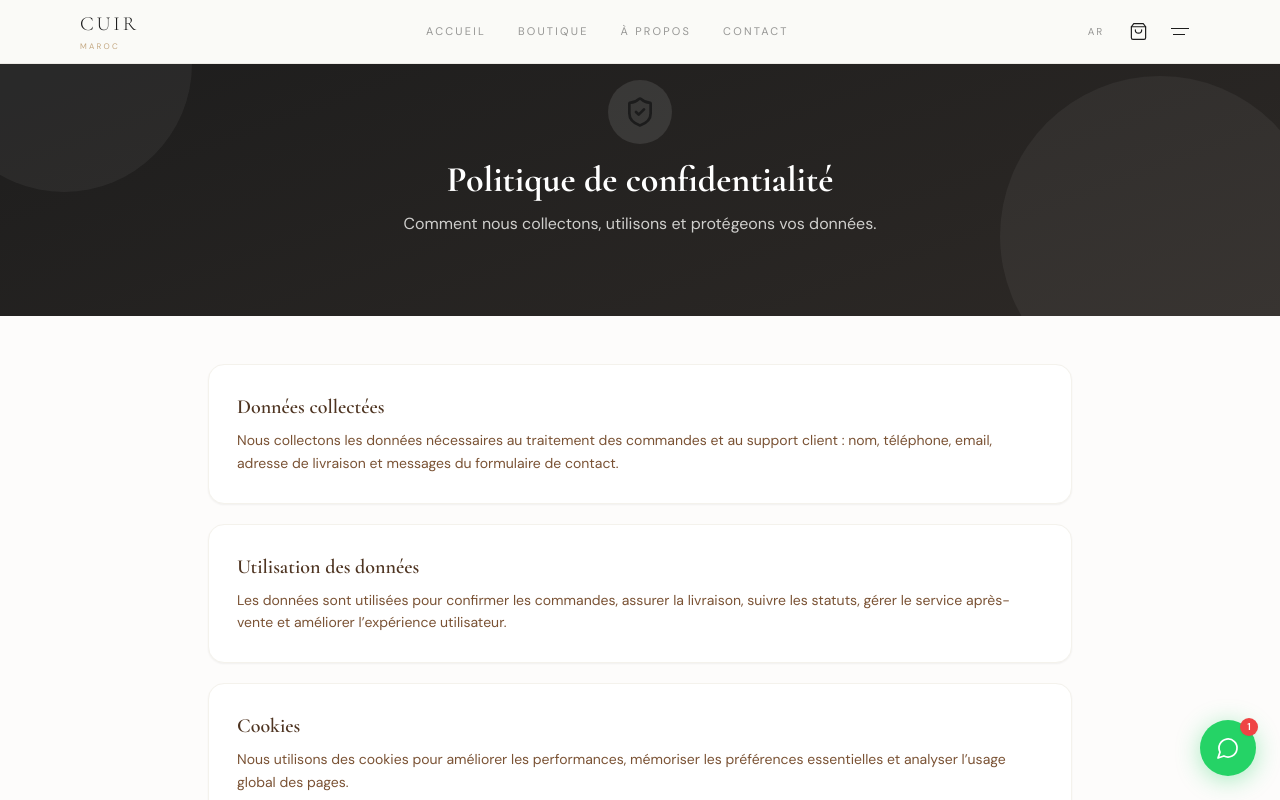
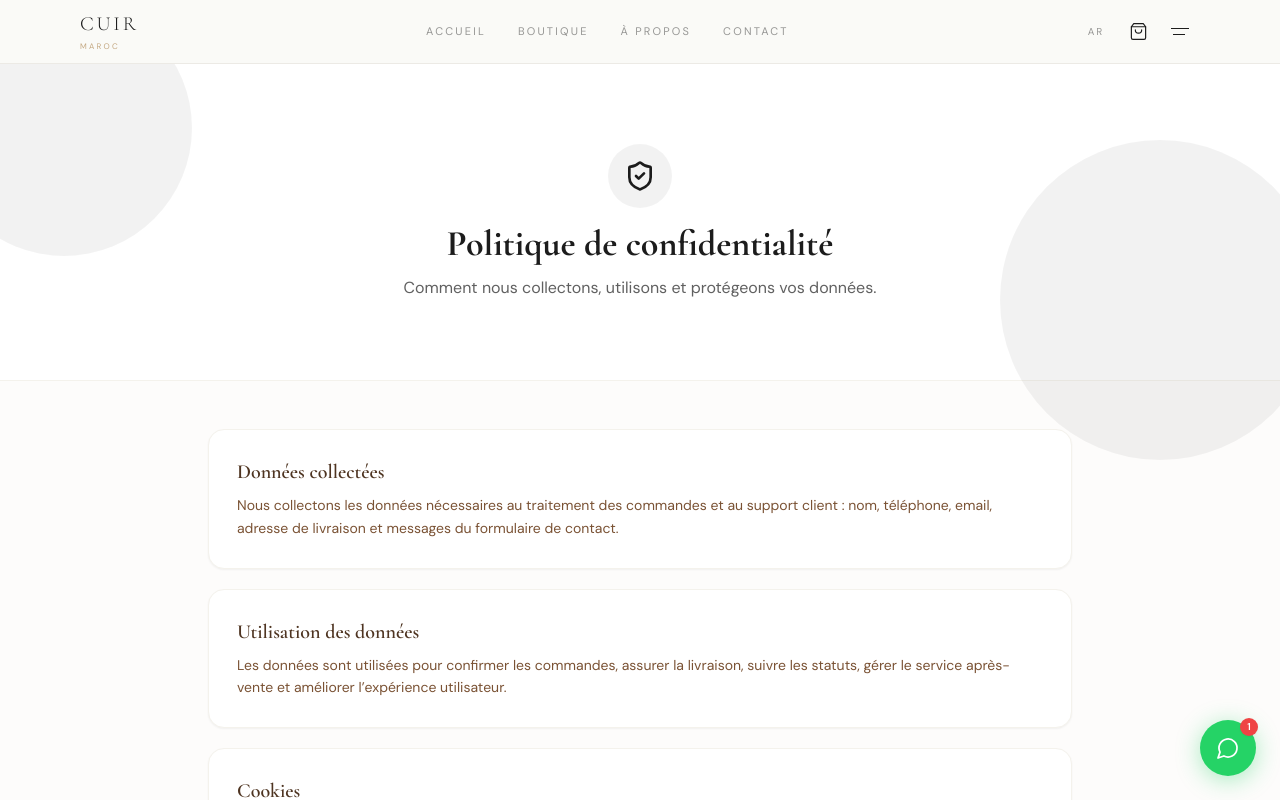
Before and after one commit to simohmd10/cuir, a React (Vite) app: page /privacy in a window 1280 px wide. Shown: the top 800 px of the page. Built offline with nearby package versions, Linux system fonts and the light colour scheme; no server answers; a web font is replaced by a local one.

Commit message:
Switch policy hero sections to light theme

```diff
--- a/src/App.tsx
+++ b/src/App.tsx
@@ -130,10 +130,13 @@ function RouteDocumentMeta() {
 }
 
 function CustomerLayout({ children }: { children: React.ReactNode }) {
+  const { pathname } = useLocation();
+  const isHome = pathname === '/';
+
   return (
     <div className="flex flex-col min-h-screen">
       <Header />
-      <main className="flex-1">{children}</main>
+      <main className={`flex-1 ${isHome ? '' : 'pt-16'}`}>{children}</main>
       <Footer />
       <WhatsAppButton />
     </div>
--- a/src/pages/PrivacyPolicy.tsx
+++ b/src/pages/PrivacyPolicy.tsx
@@ -43,17 +43,17 @@ export default function PrivacyPolicy() {
 
   return (
     <div className="min-h-screen bg-beige-50" dir={dir}>
-      <div className="relative py-20 px-4 text-center" style={{ background: 'linear-gradient(160deg, #1C1C1C 0%, #2D2926 100%)' }}>
-        <div className="absolute -top-16 -start-16 w-64 h-64 rounded-full bg-white/5 pointer-events-none" />
-        <div className="absolute -bottom-20 -end-10 w-80 h-80 rounded-full bg-white/5 pointer-events-none" />
+      <div className="relative py-20 px-4 text-center bg-white border-b border-beige-200">
+        <div className="absolute -top-16 -start-16 w-64 h-64 rounded-full bg-black/5 pointer-events-none" />
+        <div className="absolute -bottom-20 -end-10 w-80 h-80 rounded-full bg-black/5 pointer-events-none" />
         <motion.div initial={{ opacity: 0, y: -16 }} animate={{ opacity: 1, y: 0 }} transition={{ duration: 0.6 }} className="relative z-10">
-          <div className="w-16 h-16 rounded-full bg-white/10 flex items-center justify-center mx-auto mb-4">
-            <ShieldCheck className="w-8 h-8 text-gold-300" />
+          <div className="w-16 h-16 rounded-full bg-black/5 flex items-center justify-center mx-auto mb-4">
+            <ShieldCheck className="w-8 h-8 text-ink" />
           </div>
-          <h1 className="text-4xl font-display font-bold text-white mb-3">
+          <h1 className="text-4xl font-display font-bold text-ink mb-3">
             {isAr ? 'سياسة الخصوصية' : 'Politique de confidentialité'}
           </h1>
-          <p className="text-beige-100/80 text-base max-w-2xl mx-auto">
+          <p className="text-ink/70 text-base max-w-2xl mx-auto">
             {isAr ? 'كيف نجمع بياناتك ونستخدمها ونحميها.' : 'Comment nous collectons, utilisons et protégeons vos données.'}
           </p>
         </motion.div>
--- a/src/pages/ReturnsPolicy.tsx
+++ b/src/pages/ReturnsPolicy.tsx
@@ -55,17 +55,17 @@ export default function ReturnsPolicy() {
 
   return (
     <div className="min-h-screen bg-beige-50" dir={dir}>
-      <div className="relative py-20 px-4 text-center" style={{ background: 'linear-gradient(160deg, #1C1C1C 0%, #2D2926 100%)' }}>
-        <div className="absolute -top-16 -start-16 w-64 h-64 rounded-full bg-white/5 pointer-events-none" />
-        <div className="absolute -bottom-20 -end-10 w-80 h-80 rounded-full bg-white/5 pointer-events-none" />
+      <div className="relative py-20 px-4 text-center bg-white border-b border-beige-200">
+        <div className="absolute -top-16 -start-16 w-64 h-64 rounded-full bg-black/5 pointer-events-none" />
+        <div className="absolute -bottom-20 -end-10 w-80 h-80 rounded-full bg-black/5 pointer-events-none" />
         <motion.div initial={{ opacity: 0, y: -16 }} animate={{ opacity: 1, y: 0 }} transition={{ duration: 0.6 }} className="relative z-10">
-          <div className="w-16 h-16 rounded-full bg-white/10 flex items-center justify-center mx-auto mb-4">
-            <RotateCcw className="w-8 h-8 text-gold-300" />
+          <div className="w-16 h-16 rounded-full bg-black/5 flex items-center justify-center mx-auto mb-4">
+            <RotateCcw className="w-8 h-8 text-ink" />
           </div>
-          <h1 className="text-4xl font-display font-bold text-white mb-3">
+          <h1 className="text-4xl font-display font-bold text-ink mb-3">
             {isAr ? 'سياسة الإرجاع والاستبدال' : 'Politique de retour et échange'}
           </h1>
-          <p className="text-beige-100/80 text-base max-w-2xl mx-auto">
+          <p className="text-ink/70 text-base max-w-2xl mx-auto">
             {isAr ? 'تفاصيل واضحة حول شروط الإرجاع، الاستبدال، واسترداد المبالغ.' : 'Règles claires concernant les retours, échanges et remboursements.'}
           </p>
         </motion.div>
```
